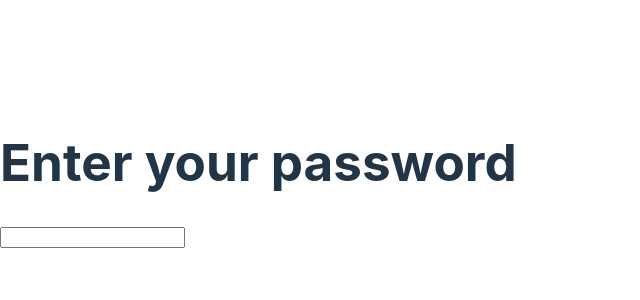
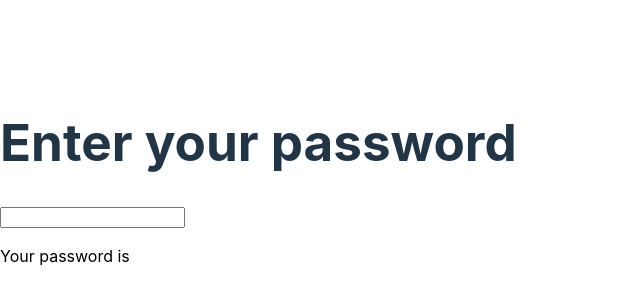
Before and after one commit to aidencullo/perscholas, a React (Vite) app in the folder activities/9-20/vite-project/: page / in a window 1280 px wide. Shown: the part 218-518 px from the top of the page, without its empty margins (0-640 px from the left). Built offline with nearby package versions, Linux system fonts and the light colour scheme.

Commit message:
clean up

```diff
--- a/activities/9-20/vite-project/src/PasswordStrengthChecker.tsx
+++ b/activities/9-20/vite-project/src/PasswordStrengthChecker.tsx
@@ -1,9 +1,7 @@
 import { useState } from "react";
 
 export default function App() {
-    const [status, setStatus] = useState<string>("");
-    const [statusColor, setStatusColor] = useState<string>("black");
-    const getStatusColor = (): string => {
+    const computeColor = (): string => {
 	console.log(status);
 	switch (status) {
 	    case "weak":
@@ -16,7 +14,6 @@ export default function App() {
 		return "black";
 	}
     };
-    const color = getStatusColor();
 
     const isMedium = (password: string): boolean => {
         return password.length >= 6 && containsNumber(password) && containsLetter(password);
@@ -42,21 +39,22 @@ export default function App() {
         const password = e.target.value;
         if (isStrong(password)) {
             setStatus("strong");
-	    setStatusColor("green");
         } else if (isMedium(password)) {
             setStatus("medium");
-	    setStatusColor("orange");
         } else {
             setStatus("weak");
-	    setStatusColor("red");
         }
     };
+
+    const [status, setStatus] = useState<string>("");
+    const color = computeColor();
+    const message = 'Your password is ' + status;
 
     return (
         <div>
             <h1>Enter your password</h1>
-            <input onChange={handleChange} type="password" />
-            <p style={{ color: color }}>{status}</p>
+            <input onChange={handleChange} />
+            <p style={{ color: color }}>{message}</p>
         </div>
     );
 }
```
